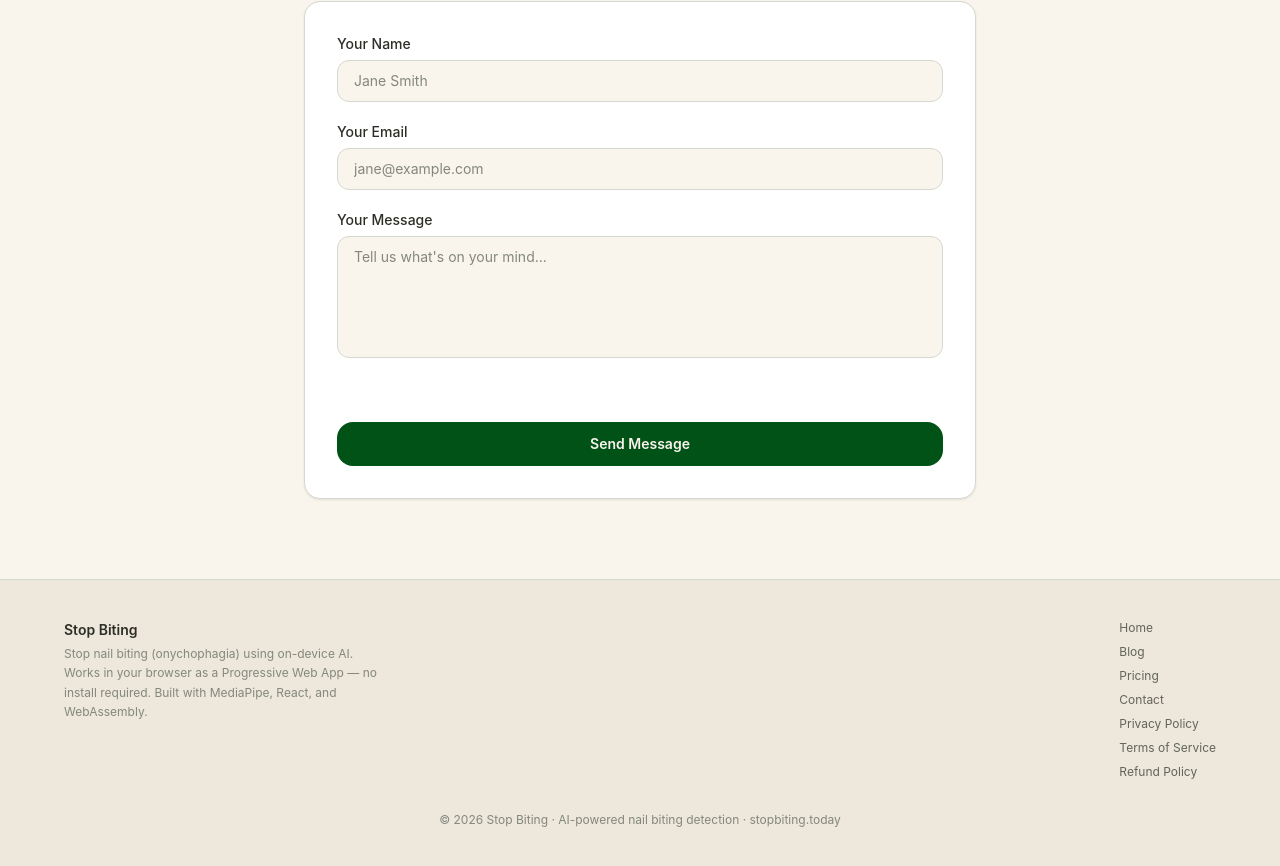
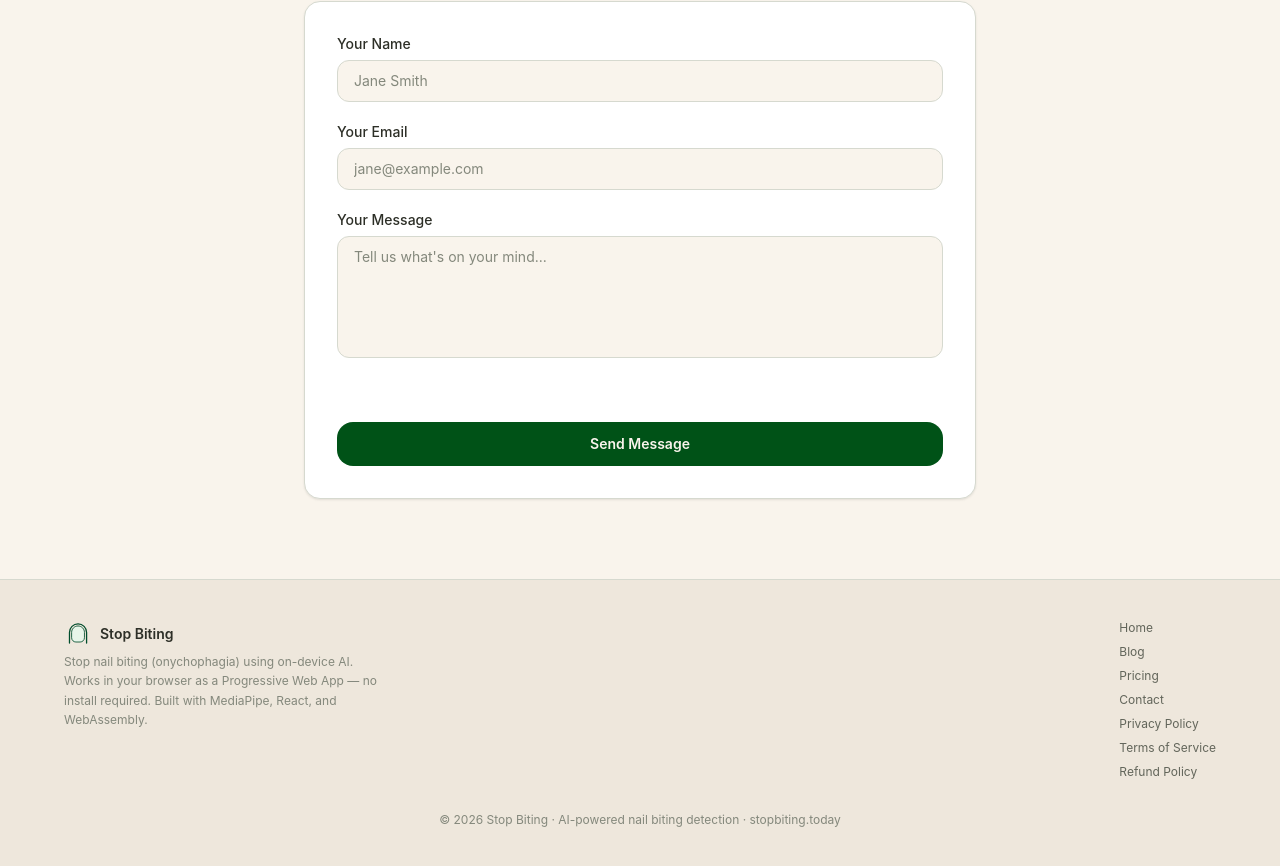
Before and after one commit to gazivoda/nail-biting, a React (Vite) app: page / in a window 1280 px wide. Shown: the part 5316-6182 px from the top of the page. Built offline with nearby package versions, Linux system fonts and the light colour scheme; no server answers.

Commit message:
Add logo to landing page footer

```diff
--- a/src/pages/Landing.tsx
+++ b/src/pages/Landing.tsx
@@ -616,7 +616,10 @@ export function Landing(_props: Props) {
       <footer className="border-t border-stone-200 dark:border-ink-400 py-10 px-8 bg-cream-200 dark:bg-ink-200">
         <div className="max-w-6xl mx-auto flex flex-col sm:flex-row items-start justify-between gap-6">
           <div>
-            <p className="text-stone-700 dark:text-stone-200 text-sm font-semibold">Stop Biting</p>
+            <div className="flex items-center gap-2 mb-1">
+              <img src="/logo.svg" alt="" className="w-7 h-7 flex-shrink-0" />
+              <p className="text-stone-700 dark:text-stone-200 text-sm font-semibold">Stop Biting</p>
+            </div>
             <p className="text-stone-400 dark:text-stone-500 text-xs mt-1 max-w-xs leading-relaxed">
               Stop nail biting (onychophagia) using on-device AI. Works in your browser as a Progressive Web App — no install required. Built with MediaPipe, React, and WebAssembly.
             </p>
```
